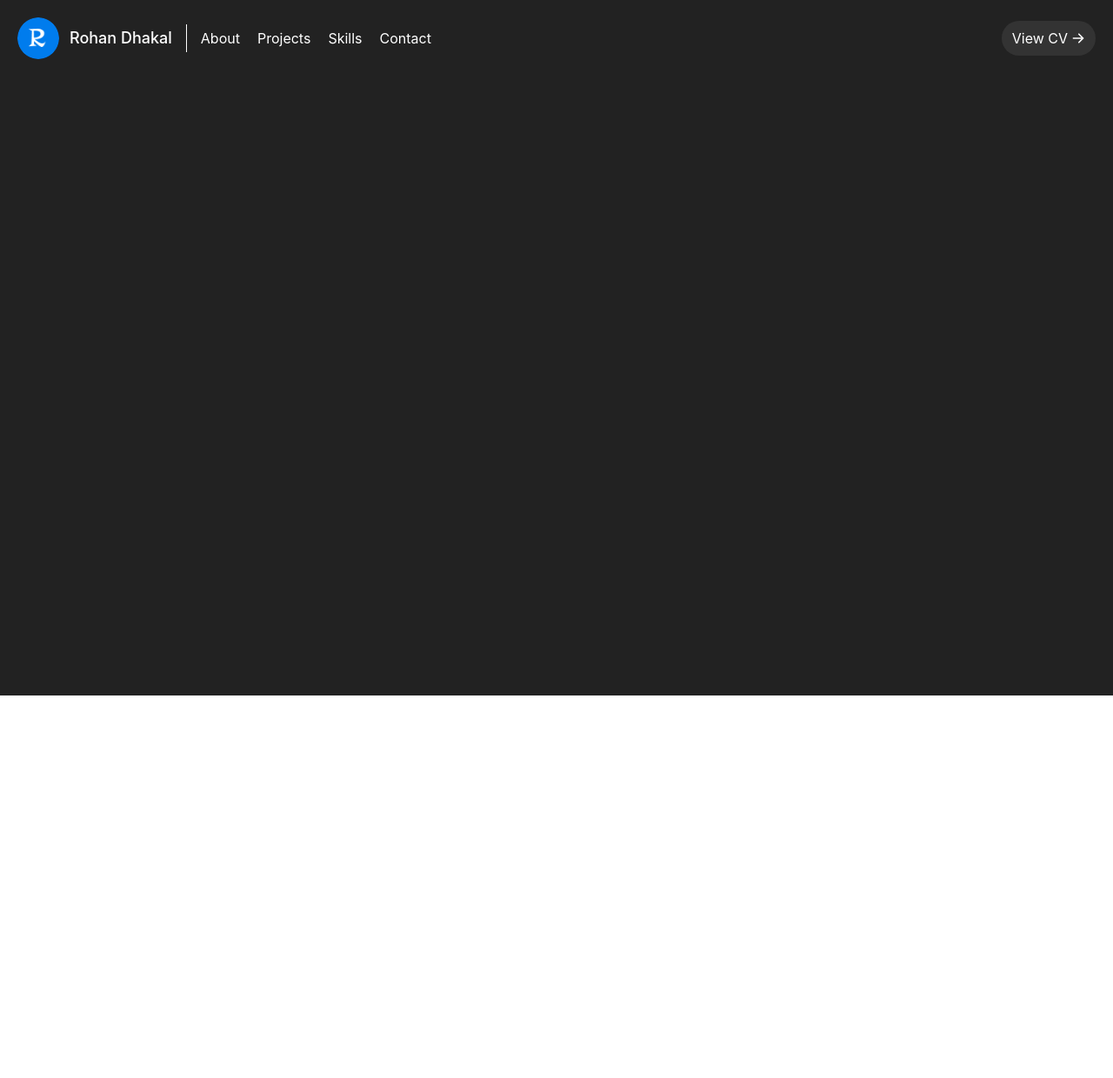
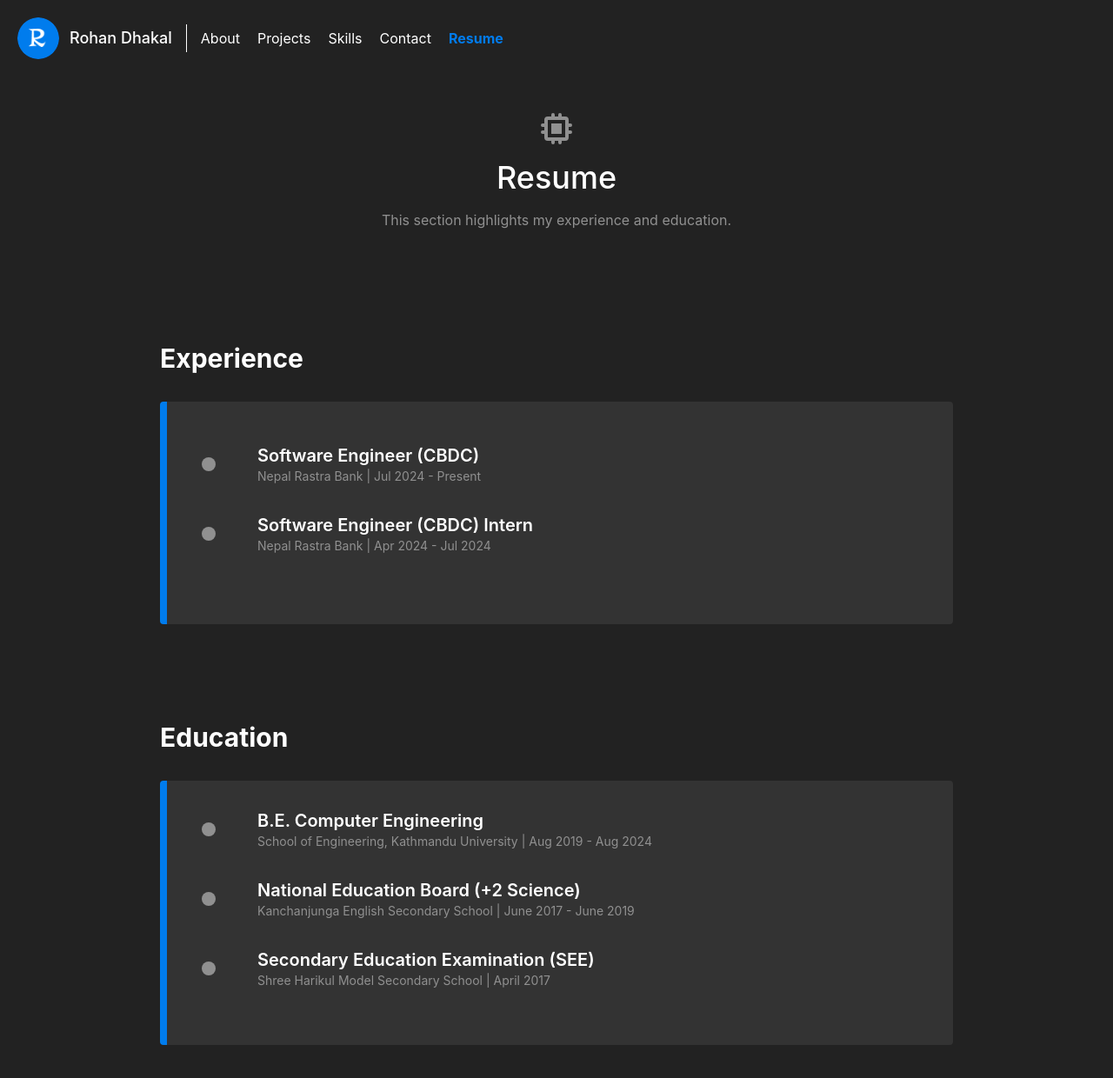
Before and after one commit to fearalert/portfolio_website, a React (Create React App) app: page /resume in a window 1280 px wide. Shown: the top 1240 px of the page at 87% size. Before the commit the page ends 800 px from the top, so only its background shows below. Built offline with nearby package versions, Linux system fonts and the light colour scheme.

Commit message:
modified the website with resume section and route hadling. Fetched projects from github repo

```diff
--- a/src/App.jsx
+++ b/src/App.jsx
@@ -6,8 +6,7 @@ import Navbar from "./components/navbar/Navbar";
 import Projects from "./components/projects/Project";
 import Interests from "./components/skills/Interests";
 import Skills from "./components/skills/Skills";
-import Experience from "./components/experience/Experience";
-import { EducationSection } from "./components/education/Education";
+import Resume from "./components/resume/Resume";
 
 export default function App() {
   return (
@@ -17,12 +16,11 @@ export default function App() {
         <Routes>
           <Route path="/" element={<About />} />
           <Route path="/about" element={<About />} />
-          <Route path="/education" element={<EducationSection />} />
-          <Route path="/experience" element={<Experience />} />
           <Route path="/projects" element={<Projects />} />
           <Route path="/skills" element={<Skills />} />
           <Route path="/interests" element={<Interests />} />
           <Route path="/contact" element={<Contact />} />
+          <Route path="/resume" element={<Resume />} />
         </Routes>
       </div>
     </Router>
--- a/src/components/TimelineItem.jsx
+++ b/src/components/TimelineItem.jsx
@@ -1,11 +1,18 @@
 const TimelineItem = ({ title, position, period, details }) => (
-    <div className="relative pl-8 mb-8">
-      <span className="absolute left-0 top-0 w-4 h-4 bg-blue-500 rounded-full"></span>
+  <div className="relative pl-10 mb-8">
+    {/* <span className="absolute left-2 top-0 w-px h-full bg-gray-600"></span> */}
+
+    <span
+      className="absolute left-0 top-1/2 transform -translate-y-1/2 w-4 h-4 bg-white-gray rounded-full"
+    ></span>
+
     <div className="ml-6">
       <h3 className="text-xl font-semibold text-white">{title}</h3>
-        <p className="text-sm text-gray-400 mb-2">{position} | {period}</p>
+      <p className="text-sm text-white-gray mb-2">
+        {position} | {period}
+      </p>
       {details && (
-          <ul className="list-disc list-inside text-gray-300 space-y-1">
+        <ul className="list-disc list-inside text-white-gray space-y-1">
           {details.map((detail, index) => (
             <li key={index}>{detail}</li>
           ))}
--- a/src/components/about/About.jsx
+++ b/src/components/about/About.jsx
@@ -2,6 +2,8 @@ import React from "react";
 import { SocialIcon } from "react-social-icons";
 import 'react-social-icons/facebook';
 import 'react-social-icons/behance';
+import { Link } from "react-router-dom";
+
 
 export default function About() {
   return (
@@ -32,24 +34,24 @@ export default function About() {
           </p>
 
           <div className="flex justify-center align-center">
-            <a
-              href="#projects"
+            <Link
+              to="/resume"
               className="inline-flex text-white bg-dodger-blue border-0 py-2 px-6 focus:outline-none hover:bg-dodger-blue rounded-full text-lg">
               Portfolio
-            </a>
-            <a
-            href="#contact"
+            </Link>
+            <Link
+            to="/contact"
             className="ml-4 inline-flex text-gray-400 bg-button-gray border-2 border-dodger-blue py-2 px-6 focus:outline-none hover:bg-gray-700 hover:text-white rounded-full text-lg"
             >
             Contact
-            </a>
+            </Link>
           </div>
         </div>
         <h1 className="sm:block xs:block md:hidden">Social Links</h1>
         <div class="flex xl:flex-col lg:flex-col md:flex-col sm:flex-row xs:flex-row justify-center align-center">
             <SocialIcon network="behance" fallback="behance" url = "https://www.behance.net/rohandhakal2" />
             <SocialIcon network="github" fallback="github" url = "https://github.com/fearalert" />
-            <SocialIcon network="linkedin" fallback="linkedin" url = "https://www.linkedin.com/in/rohan-dhakal-4356b81a1/" />
+            <SocialIcon network="linkedin" fallback="linkedin" url = "https://www.linkedin.com/in/dhakalrohan/" />
             <SocialIcon network="facebook" fallback="facebook" url = "https://www.facebook.com/dhakal.rohan/" />
         </div>
 
--- a/src/components/data/Experience.js
+++ b/src/components/data/Experience.js
@@ -4,10 +4,10 @@ export const experience = [
       position: "Nepal Rastra Bank",
       period: "Jul 2024 - Present",
       details: [
-        "Improvised the existing system performance by 10%",
-        "Conducted security assessments and implemented robust cryptographic solutions to safeguard the digital currency.",
-        "Monitored and analyzed the performance of the CBDC system, making necessary improvements to enhance efficiency.",
-        "Presented project demo of the prototype to a division head and executive director of our concerned department.",
+        // "Improvised the existing system performance by 10%",
+        // "Conducted security assessments and implemented robust cryptographic solutions to safeguard the digital currency.",
+        // "Monitored and analyzed the performance of the CBDC system, making necessary improvements to enhance efficiency.",
+        // "Presented project demo of the prototype to a division head and executive director of our concerned department.",
       ],
     },
     {
@@ -15,10 +15,10 @@ export const experience = [
       position: "Nepal Rastra Bank",
       period: "Apr 2024 - Jul 2024",
       details: [
-        "Collaborated with a five-person team to develop a CBDC model for our country Nepal.",
-        "Grasped a solid understanding of Fintech, and Blockchain Technology (both permissioned and permissionless).",
-        "Contributed to developing the CBDC for Nepal Rastra Bank and developed documentation skills for the system designed.",
-        "Developed Presentation skills with various meetings with high-class officials.",
+        // "Collaborated with a five-person team to develop a CBDC model for our country Nepal.",
+        // "Grasped a solid understanding of Fintech, and Blockchain Technology (both permissioned and permissionless).",
+        // "Contributed to developing the CBDC for Nepal Rastra Bank and developed documentation skills for the system designed.",
+        // "Developed Presentation skills with various meetings with high-class officials.",
       ],
     },
   ];
--- a/src/components/education/Education.jsx
+++ b/src/components/education/Education.jsx
@@ -1,19 +1,20 @@
 import React from "react";
 import { education } from "../data/Experience";
+import TimelineItem from "../TimelineItem";
 export const EducationSection = () => {
   return (
-    <section className="bg-gray-900 text-white py-12">
-      <div className="container mx-auto px-6">
-        <h2 className="text-3xl font-bold mb-8">Education</h2>
-        <div className="border-l-2 border-gray-600">
-          {education.map((edu, index) => (
-            <div key={index} className="relative pl-8 mb-8">
-              <span className="absolute left-0 top-0 w-4 h-4 bg-blue-500 rounded-full"></span>
-              <div className="ml-6">
-                <h3 className="text-xl font-semibold text-white">{edu.degree}</h3>
-                <p className="text-sm text-gray-400">{edu.institution} | {edu.period}</p>
-              </div>
-            </div>
+    <section className="text-white py-12">
+    <div className="container mx-auto px-6">
+      <h2 className="text-3xl font-bold mb-8 text-white">Education</h2>
+      <div className="border-l-8 border-dodger-blue bg-button-gray px-10 py-8 rounded">
+        {education.map((edu, index) => (
+            <TimelineItem
+              key={index}
+              title={edu.degree}
+              position={edu.institution}
+              period={edu.period}
+              // details={edu.details}
+            />
           ))}
         </div>
       </div>
--- a/src/components/experience/Experience.jsx
+++ b/src/components/experience/Experience.jsx
@@ -4,10 +4,10 @@ import TimelineItem from "../TimelineItem";
 
 export const ExperienceSection = () => {
   return (
-    <section className="bg-gray-900 text-white py-12">
+    <section className="text-white py-12">
       <div className="container mx-auto px-6">
-        <h2 className="text-3xl font-bold mb-8">Experience</h2>
-        <div className="border-l-2 border-gray-600">
+        <h2 className="text-3xl font-bold mb-8 text-white">Experience</h2>
+        <div className="border-l-8 border-dodger-blue bg-button-gray px-10 py-12 rounded">
           {experience.map((job, index) => (
             <TimelineItem
               key={index}
--- a/src/components/navbar/Navbar.jsx
+++ b/src/components/navbar/Navbar.jsx
@@ -1,4 +1,4 @@
-import { ArrowRightIcon } from "@heroicons/react/solid";
+// import { ArrowRightIcon } from "@heroicons/react/solid";
 import React from "react";
 import { Link, useLocation } from "react-router-dom";
 
@@ -46,14 +46,17 @@ export default function Navbar() {
           <Link to="/contact" className={`mr-5 ${isActive("/contact")}`}>
             Contact
           </Link>
+          <Link to="/resume" className={`mr-5 ${isActive("/resume")}`}>
+            Resume
+          </Link>
         </nav>
-        <a
+        {/* <a
           href={require('../assets/CV_Rohan.pdf')}
           className="inline-flex items-center bg-button-gray border-0 py-2 px-3 focus:outline-none hover:bg-gray-700 rounded-full text-base mt-4 md:mt-0"
         >
           View CV
           <ArrowRightIcon className="w-4 h-4 ml-1" />
-        </a>
+        </a> */}
       </div>
     </header>
   );
--- /dev/null
+++ b/src/components/resume/Resume.jsx
@@ -0,0 +1,26 @@
+import React from "react";
+import { EducationSection } from "../education/Education";
+import ExperienceSection from "../experience/Experience";
+import { ChipIcon } from "@heroicons/react/solid";
+
+export default function Resume() {
+  return (
+    <section id="resume" className="text-white-gray bg-background-black body-font">
+      <div className="container px-5 py-10 mx-auto text-start lg:px-40">
+        <div className="text-center mb-20">
+          <ChipIcon className="w-10 inline-block mb-4 text-white-gray" />
+          <h1 className="sm:text-4xl text-3xl font-medium title-font text-white mb-4">
+            Resume
+          </h1>
+          <p className="text-base leading-relaxed xl:w-2/4 lg:w-3/4 mx-auto">
+            This section highlights my experience and education.
+          </p>
+        </div>
+        <div className="flex flex-col bg-background-black gap-4">
+          <ExperienceSection />
+          <EducationSection />
+        </div>
+      </div>
+    </section>
+  );
+}
```
Lines whose indentation alone changed are shown as unchanged.
